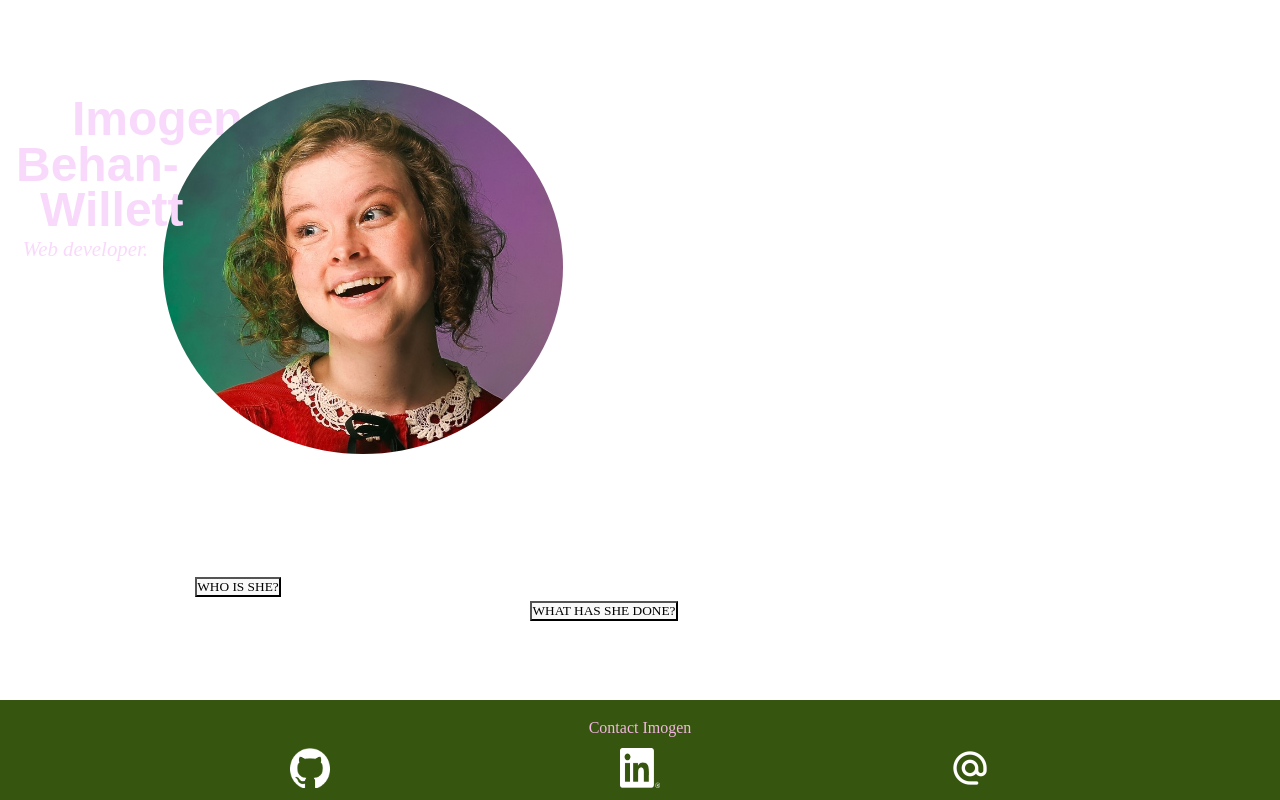
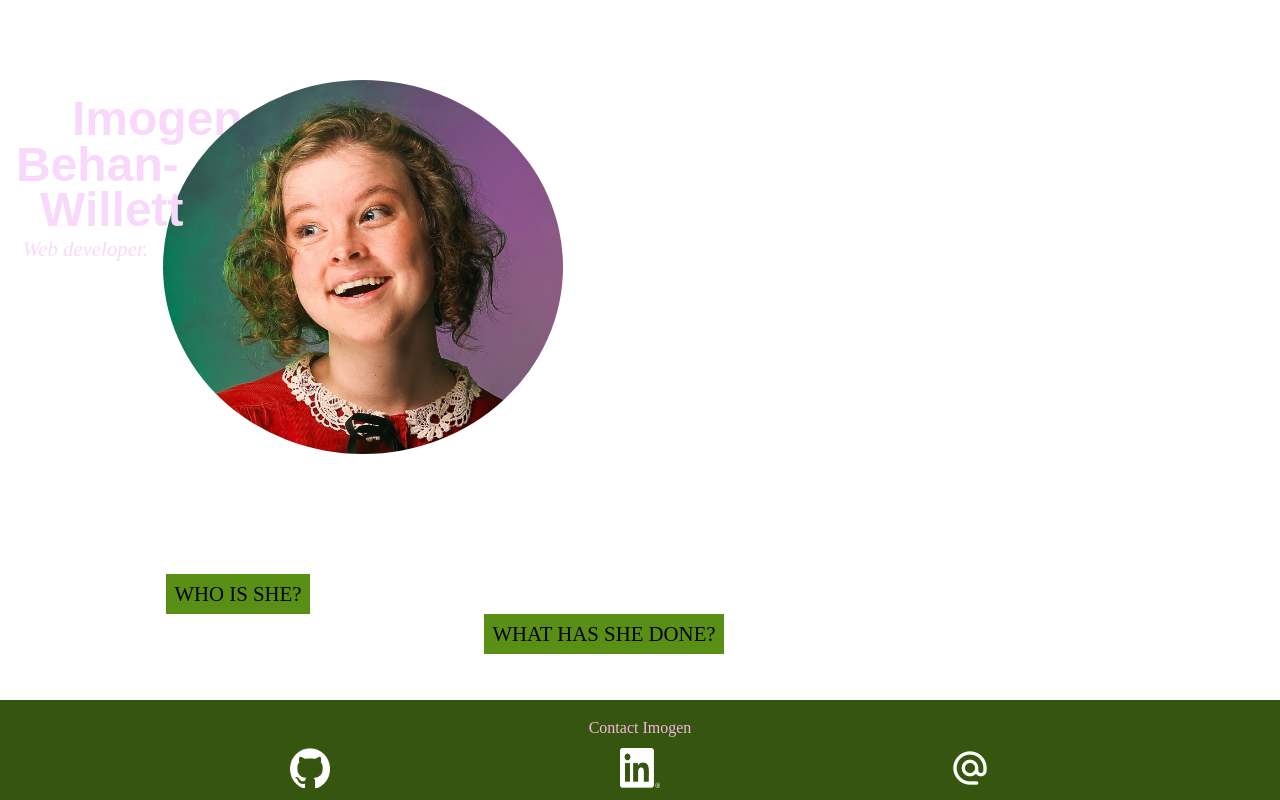
Before and after one commit to ibehanwillett/portfolio, a React (Vite) app: page / in a window 1280 px wide. Built offline with nearby package versions, Linux system fonts and the light colour scheme; a web font is replaced by a local one.

Commit message:
styling home button

```diff
--- a/src/components/TextHoverBtn.jsx
+++ b/src/components/TextHoverBtn.jsx
@@ -9,7 +9,11 @@ const TextHoverBtn = ({ defaulttxt, hovertxt }) => {
                         onMouseLeave={() => setShow(false)}>
                             {defaulttxt}
                             {show && (
-                                <div>{hovertxt}</div>
+                                <div>
+                                  <i>
+                                    {hovertxt}
+                                  </i>
+                                </div>
                             )}
                         </button>
     </>
--- a/src/index.css
+++ b/src/index.css
@@ -62,6 +62,7 @@ h2 {
   cursor: pointer;
   transition: border-color 0.25s;
 } */
+
 /*
 button:hover {
   border-color: #646cff;
--- a/src/styles/home-style.css
+++ b/src/styles/home-style.css
@@ -52,19 +52,12 @@
     /* padding: 0em 4.5em 1em; */
 }
 
-/* #buttons {
-    display: flex;
-    flex-direction: column;
-} */
-/* a {
-    font-size: 1.5em;
-    align-self: flex-end;
-} */
+
 
 /* Styling for buttons */
 
 #grid {
-    margin: 10vh 0 0 0;
+    margin: 10vh 0 5vh 0;
     padding: 5vmin;
     display: flex;
     flex-direction: column;
@@ -92,3 +85,27 @@
     left: 66%;
     text-align: center;
 }
+
+#grid button {
+    background-color: #5A8F15;
+    font-size: 1.3rem;
+    padding: 0.5rem;
+    border-style: none;
+
+}
+
+#grid button:hover {
+    color: #5A8F15;
+    background-color:#f9d9fb;
+    border-style: dotted;
+    border-color: #ff406d;
+}
+
+/* #buttons {
+    display: flex;
+    flex-direction: column;
+} */
+/* a {
+    font-size: 1.5em;
+    align-self: flex-end;
+} */
```
